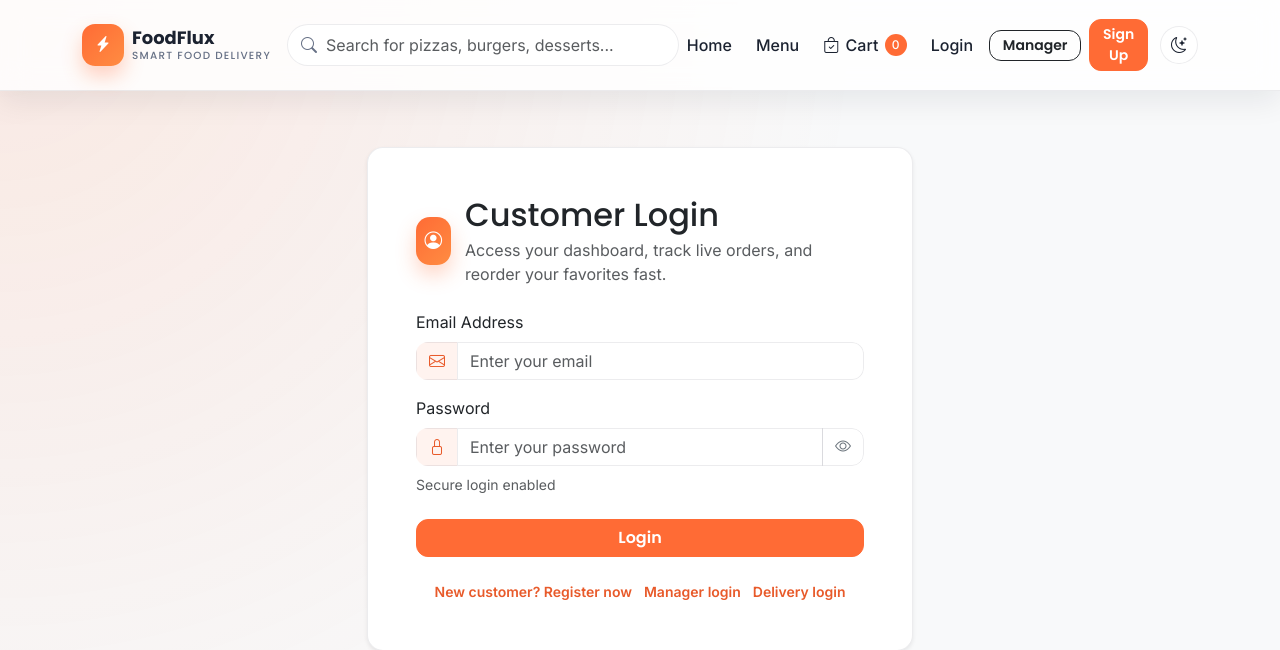
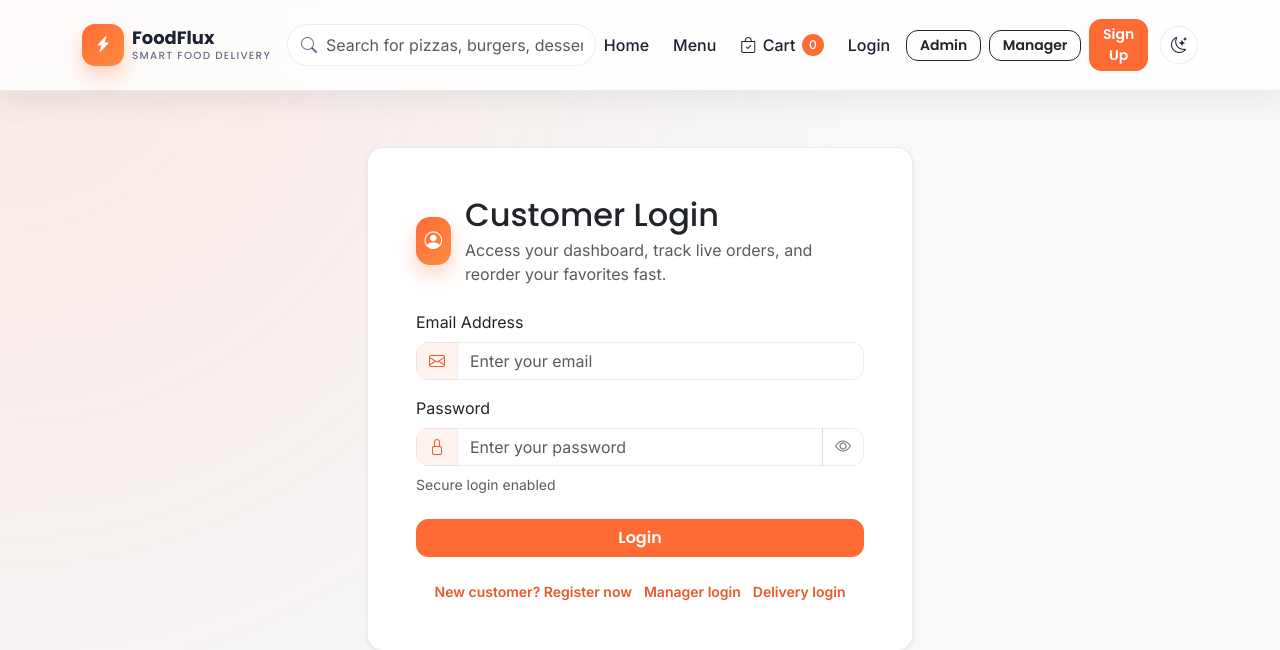
Before and after one commit to Gopikrishna916/FoodFlux, a Flask app: page /login in a window 1280 px wide. Shown: the top 650 px of the page. Run offline with Flask 3, Linux system fonts and the light colour scheme; data comes from the database, SQL or seed files in the repository; data that the repository does not hold is empty.

Commit message:
Finalize live auth and role split

```diff
--- a/app.py
+++ b/app.py
@@ -53,6 +53,7 @@ OTP_MAX_REQUESTS = 5
 OTP_REQUEST_WINDOW_MINUTES = 15
 OTP_MAX_VERIFY_ATTEMPTS = 5
 OTP_SMS_PROVIDER = os.environ.get("OTP_SMS_PROVIDER", "mock").strip().lower()
+USE_REAL_SMS = os.environ.get("USE_REAL_SMS", "false").strip().lower() in {"1", "true", "yes", "on"}
 
 DELIVERY_STAFF = [
     ("Rahul Sharma", "rahul@ckfood.com", "delivery123", "9000000002"),
@@ -140,6 +141,12 @@ def delivery_allowed_actions(status):
 
 def customer_details_visible_for_delivery(status):
     return status in {"Ready for Pickup", "Rider Assigned", "Picked Up", "On the Way", "Near Customer", "Delivered"}
+
+
+def safe_next_url(next_url, fallback_endpoint):
+    if next_url and next_url.startswith("/") and not next_url.startswith("//"):
+        return next_url
+    return url_for(fallback_endpoint)
 
 
 def get_db():
@@ -400,11 +407,19 @@ def ensure_performance_indexes(db):
 
 def seed_staff_users(db):
     manager_password_hash = generate_password_hash(MANAGER_PASSWORD)
+    admin_password_hash = generate_password_hash(ADMIN_PASSWORD)
     manager_mobile = normalize_mobile(MANAGER_MOBILE) or MANAGER_MOBILE
     existing_staff_rows = db.execute("SELECT email, mobile_number FROM staff_users").fetchall()
     existing_emails = {row["email"].lower() for row in existing_staff_rows}
     existing_mobiles = {normalize_mobile(row["mobile_number"]) for row in existing_staff_rows if row["mobile_number"]}
     existing_mobiles.discard(None)
+
+    if ADMIN_EMAIL.lower() not in existing_emails:
+        db.execute(
+            "INSERT INTO staff_users (name, email, mobile_number, mobile_verified, password, role) VALUES (?, ?, ?, 1, ?, ?)",
+            ("FoodFlux Admin", ADMIN_EMAIL, None, admin_password_hash, "admin"),
+        )
+        existing_emails.add(ADMIN_EMAIL.lower())
 
     if MANAGER_EMAIL.lower() not in existing_emails:
         db.execute(
@@ -739,6 +754,10 @@ def send_sms_via_msg91(mobile_number, otp_code):
 
 
 def send_otp_sms(mobile_number, otp_code):
+    if not USE_REAL_SMS:
+        print(f"[OTP-MOCK] OTP for {mobile_number}: {otp_code}")
+        return True, None
+
     provider = OTP_SMS_PROVIDER
     if provider == "twilio":
         return send_sms_via_twilio(mobile_number, otp_code)
@@ -746,7 +765,6 @@ def send_otp_sms(mobile_number, otp_code):
         return send_sms_via_fast2sms(mobile_number, otp_code)
     if provider == "msg91":
         return send_sms_via_msg91(mobile_number, otp_code)
-    # Mock provider keeps flow non-breaking in environments without SMS credentials.
     print(f"[OTP-MOCK] OTP for {mobile_number}: {otp_code}")
     return True, None
 
@@ -843,7 +861,7 @@ def login_required(func):
     def wrapper(*args, **kwargs):
         if session.get("account_role") != "customer" or not session.get("user_id"):
             flash("Please log in to continue.", "warning")
-            return redirect(url_for("login"))
+            return redirect(url_for("login", next=request.full_path if request.query_string else request.path))
         return func(*args, **kwargs)
 
     wrapper.__name__ = func.__name__
@@ -865,7 +883,15 @@ def role_required(*allowed_roles):
 
 
 def admin_required(func):
+    return role_required("admin")(func)
+
+
+def manager_required(func):
     return role_required("manager")(func)
+
+
+def staff_order_required(func):
+    return role_required("admin", "manager")(func)
 
 
 def delivery_required(func):
@@ -1098,7 +1124,7 @@ def clear_otp_rate_state(recipient, purpose):
 
 
 def staff_role_is_valid(role):
-    return role in {"manager", "delivery_partner"}
+    return role in {"admin", "manager", "delivery_partner"}
 
 
 def set_staff_session(staff):
@@ -1221,7 +1247,7 @@ def get_unread_notification_count():
             one=True,
         )
         return row["c"] if row else 0
-    if role == "manager":
+    if role in ("admin", "manager"):
         row = query_db(
             "SELECT COUNT(*) AS c FROM notifications WHERE target_type = 'manager' AND target_id = 'global' AND is_read = 0",
             one=True,
@@ -1370,7 +1396,7 @@ def request_otp():
 
     otp_code, expires_at = create_otp_challenge(mobile_number, purpose)
     sms_sent, sms_error = send_otp_sms(mobile_number, otp_code)
-    if not sms_sent and os.environ.get("RENDER"):
+    if not sms_sent and USE_REAL_SMS:
         return jsonify({"ok": False, "error": f"Failed to send OTP SMS. {sms_error or ''}".strip()}), 502
 
     session["otp_challenge_mobile"] = mobile_number
@@ -1384,7 +1410,7 @@ def request_otp():
         "expires_at": expires_at,
         "resend_after_seconds": OTP_REQUEST_COOLDOWN_SECONDS,
     }
-    if not os.environ.get("RENDER"):
+    if not USE_REAL_SMS:
         response_payload["dev_otp"] = otp_code
     return jsonify(response_payload)
 
@@ -1467,6 +1493,7 @@ def mobile_login():
     payload = request.get_json(silent=True) or request.form
     mobile_number = normalize_mobile(payload.get("mobile_number"))
     password = (payload.get("password") or "").strip()
+    next_url = payload.get("next")
 
     if not mobile_number or not password:
         return jsonify({"ok": False, "error": "Mobile number and password are required."}), 400
@@ -1483,13 +1510,14 @@ def mobile_login():
     session["user_name"] = user["name"]
     session["user_email"] = user["email"]
     session["account_role"] = "customer"
-    return jsonify({"ok": True, "message": "Login successful.", "redirect": url_for("customer_dashboard")})
+    return jsonify({"ok": True, "message": "Login successful.", "redirect": safe_next_url(next_url, "customer_dashboard")})
 
 
 @app.route("/api/auth/mobile/login-otp", methods=["POST"])
 def mobile_login_with_otp():
     payload = request.get_json(silent=True) or request.form
     requested_mobile = normalize_mobile(payload.get("mobile_number"))
+    next_url = payload.get("next")
 
     verified_mobile, otp_error = get_verified_mobile_for_purpose("login")
     if otp_error:
@@ -1511,7 +1539,7 @@ def mobile_login_with_otp():
     session["user_email"] = user["email"]
     session["account_role"] = "customer"
     clear_otp_session()
-    return jsonify({"ok": True, "message": "OTP login successful.", "redirect": url_for("customer_dashboard")})
+    return jsonify({"ok": True, "message": "OTP login successful.", "redirect": safe_next_url(next_url, "customer_dashboard")})
 
 
 @app.route("/api/auth/staff/mobile/login", methods=["POST"])
@@ -1532,7 +1560,7 @@ def staff_mobile_login():
     return jsonify({
         "ok": True,
         "message": "Login successful.",
-        "redirect": url_for("admin_dashboard") if staff["role"] == "manager" else url_for("delivery_dashboard"),
+        "redirect": url_for("admin_dashboard") if staff["role"] == "admin" else (url_for("manager_dashboard") if staff["role"] == "manager" else url_for("delivery_dashboard")),
     })
 
 
@@ -1566,7 +1594,7 @@ def staff_mobile_login_with_otp():
     return jsonify({
         "ok": True,
         "message": "OTP login successful.",
-        "redirect": url_for("admin_dashboard") if staff["role"] == "manager" else url_for("delivery_dashboard"),
+        "redirect": url_for("admin_dashboard") if staff["role"] == "admin" else (url_for("manager_dashboard") if staff["role"] == "manager" else url_for("delivery_dashboard")),
     })
 
 
@@ -1619,6 +1647,8 @@ def login():
     if session.get("account_role") == "customer" and session.get("user_id"):
         return redirect(url_for("customer_dashboard"))
     if session.get("account_role") == "manager" and session.get("staff_id"):
+        return redirect(url_for("manager_dashboard"))
+    if session.get("account_role") == "admin" and session.get("staff_id"):
         return redirect(url_for("admin_dashboard"))
     if session.get("account_role") == "delivery_partner" and session.get("staff_id"):
         return redirect(url_for("delivery_dashboard"))
@@ -1626,6 +1656,7 @@ def login():
     if request.method == "POST":
         email = (request.form.get("email") or "").strip().lower()
         password = request.form.get("password") or ""
+        next_url = request.form.get("next") or request.args.get("next")
 
         if not email or not password:
             flash("Email and password are required.", "danger")
@@ -1638,12 +1669,45 @@ def login():
             session["user_email"] = user["email"]
             session["account_role"] = "customer"
             flash(f"Welcome, {user['name']}!", "success")
-            return redirect(url_for("customer_dashboard"))
+            return redirect(safe_next_url(next_url, "customer_dashboard"))
 
         flash("Invalid email or password.", "danger")
         return redirect(url_for("login"))
 
     return render_template("login.html")
+
+
+@app.route("/admin_login", methods=["GET", "POST"])
+def admin_login():
+    if session.get("account_role") == "admin" and session.get("staff_id"):
+        return redirect(url_for("admin_dashboard"))
+
+    if request.method == "POST":
+        email = (request.form.get("email") or "").strip().lower()
+        password = request.form.get("password") or ""
+
+        if not email or not password:
+            flash("Email and password are required.", "danger")
+            return redirect(url_for("admin_login"))
+
+        staff = query_db(
+            "SELECT id, name, email, role, password FROM staff_users WHERE LOWER(email) = ? AND role = 'admin' AND is_active = 1",
+            (email,),
+            one=True,
+        )
+        if staff and check_password_hash(staff["password"], password):
+            session["staff_id"] = staff["id"]
+            session["staff_name"] = staff["name"]
+            session["staff_email"] = staff["email"]
+            session["staff_role"] = staff["role"]
+            session["account_role"] = "admin"
+            flash(f"Welcome, {staff['name']}!", "success")
+            return redirect(url_for("admin_dashboard"))
+
+        flash("Invalid admin credentials.", "danger")
+        return redirect(url_for("admin_login"))
+
+    return render_template("admin_login.html")
 
 
 @app.route("/customer/dashboard")
@@ -1728,7 +1792,7 @@ def logout():
 @app.route("/manager/login", methods=["GET", "POST"])
 def manager_login():
     if session.get("account_role") == "manager" and session.get("staff_id"):
-        return redirect(url_for("admin_dashboard"))
+        return redirect(url_for("manager_dashboard"))
 
     if request.method == "POST":
         email = (request.form.get("email") or "").strip().lower()
@@ -1750,7 +1814,7 @@ def manager_login():
             session["staff_role"] = staff["role"]
             session["account_role"] = "manager"
             flash(f"Welcome, {staff['name']}!", "success")
-            return redirect(url_for("admin_dashboard"))
+            return redirect(url_for("manager_dashboard"))
 
         flash("Invalid manager credentials.", "danger")
         return redirect(url_for("manager_login"))
@@ -2277,11 +2341,6 @@ def rate_service(order_id):
     return redirect(url_for("track_order", order_id=order_id))
 
 
-@app.route("/admin_login", methods=["GET", "POST"])
-def admin_login():
-    return redirect(url_for("manager_login"))
-
-
 @app.route("/admin_logout")
 def admin_logout():
     return redirect(url_for("logout"))
@@ -2322,7 +2381,7 @@ def notifications_center():
             "SELECT * FROM notifications WHERE target_type = 'customer' AND target_id = ? ORDER BY created_at DESC LIMIT 100",
             (str(session.get("user_id")),),
         )
-    elif role == "manager":
+    elif role in ("admin", "manager"):
         notifications = query_db(
             "SELECT * FROM notifications WHERE target_type = 'manager' AND target_id = 'global' ORDER BY created_at DESC LIMIT 100"
         )
@@ -2346,7 +2405,7 @@ def notifications_api():
             "SELECT * FROM notifications WHERE target_type = 'customer' AND target_id = ? ORDER BY created_at DESC LIMIT 50",
             (str(session.get("user_id")),),
         )
-    elif role == "manager":
+    elif role in ("admin", "manager"):
         notifications = query_db(
             "SELECT * FROM notifications WHERE target_type = 'manager' AND target_id = 'global' ORDER BY created_at DESC LIMIT 50"
         )
@@ -2385,7 +2444,7 @@ def notifications_mark_read_api():
             "UPDATE notifications SET is_read = 1 WHERE target_type = 'customer' AND target_id = ?",
             (str(session.get("user_id")),),
         )
-    elif role == "manager":
+    elif role in ("admin", "manager"):
         db.execute("UPDATE notifications SET is_read = 1 WHERE target_type = 'manager' AND target_id = 'global'")
     elif role == "delivery_partner" and session.get("staff_name"):
         db.execute(
@@ -2399,7 +2458,7 @@ def notifications_mark_read_api():
 
 
 @app.route("/admin")
-@app.route("/manager/dashboard")
+@app.route("/admin/dashboard")
 @admin_required
 def admin_dashboard():
     update_due_delivery_statuses()
@@ -2457,6 +2516,72 @@ def admin_dashboard():
         }
     )
     return render_template(
+        "admin_dashboard.html",
+        foods=foods,
+        order_stats=order_stats,
+        delivery_panel=delivery_panel,
+        realtime_token=realtime_token,
+    )
+
+
+@app.route("/manager/dashboard")
+@manager_required
+def manager_dashboard():
+    update_due_delivery_statuses()
+    foods = query_db("SELECT * FROM foods ORDER BY id DESC")
+    order_stats = query_db(
+        '''
+        SELECT
+            COUNT(*) AS total_orders,
+            SUM(CASE WHEN status = 'Delivered' THEN 1 ELSE 0 END) AS delivered_orders,
+            SUM(CASE WHEN status NOT IN ('Delivered', 'Cancelled', 'Rejected') THEN 1 ELSE 0 END) AS active_orders
+        FROM orders
+        ''',
+        one=True,
+    )
+    delivery_panel = query_db(
+        '''
+        SELECT
+            o.delivery_person,
+            COUNT(*) AS assigned_orders,
+            SUM(CASE WHEN o.status = 'Delivered' THEN 1 ELSE 0 END) AS delivered_orders,
+            SUM(CASE WHEN o.status NOT IN ('Delivered', 'Cancelled', 'Rejected') THEN 1 ELSE 0 END) AS active_orders,
+            COALESCE(
+                (
+                    SELECT o2.status
+                    FROM orders o2
+                    WHERE o2.delivery_person = o.delivery_person
+                    ORDER BY o2.created_at DESC
+                    LIMIT 1
+                ),
+                'Idle'
+            ) AS latest_status
+        FROM orders o
+        WHERE o.delivery_person IS NOT NULL AND TRIM(o.delivery_person) != ''
+        GROUP BY o.delivery_person
+        ORDER BY active_orders DESC, assigned_orders DESC
+        '''
+    )
+    realtime_token = build_live_token(
+        {
+            "stats": {
+                "total": order_stats["total_orders"] or 0,
+                "active": order_stats["active_orders"] or 0,
+                "delivered": order_stats["delivered_orders"] or 0,
+            },
+            "panel": [
+                {
+                    "delivery_person": row["delivery_person"],
+                    "latest_status": row["latest_status"],
+                    "active_orders": row["active_orders"] or 0,
+                    "delivered_orders": row["delivered_orders"] or 0,
+                    "assigned_orders": row["assigned_orders"] or 0,
+                }
+                for row in delivery_panel
+            ],
+        }
+    )
+    return render_template(
         "manager_dashboard.html",
         foods=foods,
         order_stats=order_stats,
@@ -2467,7 +2592,7 @@ def admin_dashboard():
 
 @app.route("/admin/orders")
 @app.route("/manager/orders")
-@admin_required
+@staff_order_required
 def admin_orders():
     update_due_delivery_statuses()
     orders = query_db(
@@ -2635,7 +2760,7 @@ def delete_food(food_id):
 
 @app.route("/admin/order/status/<int:order_id>/<status>")
 @app.route("/manager/order/status/<int:order_id>/<status>")
-@admin_required
+@staff_order_required
 def update_order_status(order_id, status):
     db = get_db()
     order = db.execute("SELECT id, status FROM orders WHERE id = ?", (order_id,)).fetchone()
--- a/render.yaml
+++ b/render.yaml
@@ -11,3 +11,5 @@ services:
         value: 3.10.9
       - key: OTP_SMS_PROVIDER
         value: mock
+      - key: USE_REAL_SMS
+        value: false
--- a/static/js/main.js
+++ b/static/js/main.js
@@ -339,6 +339,12 @@ document.addEventListener("DOMContentLoaded", function () {
                 showLiveToast("OTP sent", response.message || "OTP generated successfully.", "alert-success");
                 if (response.dev_otp) {
                     showLiveToast("Development OTP", `Use code ${response.dev_otp} while testing locally.`, "alert-info");
+                    window.setTimeout(function () {
+                        const otpField = form.querySelector('input[name="otp_code"]');
+                        if (otpField) {
+                            otpField.value = response.dev_otp;
+                        }
+                    }, 1200);
                 }
             })
             .catch(function (error) {
@@ -359,10 +365,14 @@ document.addEventListener("DOMContentLoaded", function () {
         const role = (formData.get("role") || form.getAttribute("data-role") || "").toString().trim();
         const password = (formData.get("password") || "").toString();
         const fullName = (formData.get("full_name") || formData.get("name") || "").toString().trim();
+        const nextUrl = (formData.get("next") || "").toString().trim();
 
         const sharedPayload = { purpose, mobile_number: mobileNumber };
         if (role) {
             sharedPayload.role = role;
+        }
+        if (nextUrl) {
+            sharedPayload.next = nextUrl;
         }
 
         function verifyOtpIfNeeded() {
@@ -407,11 +417,13 @@ document.addEventListener("DOMContentLoaded", function () {
             if (otpCode) {
                 return postJson("/api/auth/mobile/login-otp", {
                     mobile_number: mobileNumber,
+                    next: nextUrl,
                 });
             }
             return postJson("/api/auth/mobile/login", {
                 mobile_number: mobileNumber,
                 password,
+                next: nextUrl,
             });
         }
 
--- a/templates/admin_dashboard.html
+++ b/templates/admin_dashboard.html
@@ -7,6 +7,7 @@
     </div>
     <div>
         <a href="{{ url_for('admin_foods') }}" class="btn btn-primary">Add New Food</a>
+        <a href="{{ url_for('admin_users') }}" class="btn btn-outline-dark">Users</a>
         <a href="{{ url_for('admin_orders') }}" class="btn btn-outline-secondary">View Orders</a>
     </div>
 </div>
--- a/templates/base.html
+++ b/templates/base.html
@@ -59,9 +59,15 @@
                     <li class="nav-item"><a class="nav-link" href="{{ url_for('notifications_center') }}">Notifications{% if unread_notification_count %} ({{ unread_notification_count }}){% endif %}</a></li>
                     <li class="nav-item"><span class="nav-link disabled">Hi, {{ session.user_name }}</span></li>
                     <li class="nav-item"><a class="btn btn-sm btn-outline-danger nav-cta" href="{{ url_for('logout') }}">Logout</a></li>
+                    {% elif session.account_role == 'admin' %}
+                    <li class="nav-item"><a class="nav-link" href="{{ url_for('admin_dashboard') }}">Admin</a></li>
+                    <li class="nav-item"><a class="nav-link" href="{{ url_for('admin_users') }}">Users</a></li>
+                    <li class="nav-item"><a class="nav-link" href="{{ url_for('notifications_center') }}">Notifications{% if unread_notification_count %} ({{ unread_notification_count }}){% endif %}</a></li>
+                    <li class="nav-item"><span class="nav-link disabled">Hi, {{ session.staff_name }}</span></li>
+                    <li class="nav-item"><a class="btn btn-sm btn-outline-danger nav-cta" href="{{ url_for('logout') }}">Logout</a></li>
                     {% elif session.account_role == 'manager' %}
-                    <li class="nav-item"><a class="nav-link" href="{{ url_for('admin_dashboard') }}">Manager</a></li>
-                    <li class="nav-item"><a class="nav-link" href="{{ url_for('admin_users') }}">Users</a></li>
+                    <li class="nav-item"><a class="nav-link" href="{{ url_for('manager_dashboard') }}">Manager</a></li>
+                    <li class="nav-item"><a class="nav-link" href="{{ url_for('admin_orders') }}">Orders</a></li>
                     <li class="nav-item"><a class="nav-link" href="{{ url_for('notifications_center') }}">Notifications{% if unread_notification_count %} ({{ unread_notification_count }}){% endif %}</a></li>
                     <li class="nav-item"><span class="nav-link disabled">Hi, {{ session.staff_name }}</span></li>
                     <li class="nav-item"><a class="btn btn-sm btn-outline-danger nav-cta" href="{{ url_for('logout') }}">Logout</a></li>
@@ -72,6 +78,7 @@
                     <li class="nav-item"><a class="btn btn-sm btn-outline-danger nav-cta" href="{{ url_for('logout') }}">Logout</a></li>
                     {% else %}
                     <li class="nav-item"><a class="nav-link" href="{{ url_for('login') }}">Login</a></li>
+                    <li class="nav-item"><a class="btn btn-sm btn-outline-dark nav-cta" href="{{ url_for('admin_login') }}">Admin</a></li>
                     <li class="nav-item"><a class="btn btn-sm btn-outline-dark nav-cta" href="{{ url_for('manager_login') }}">Manager</a></li>
                     <li class="nav-item"><a class="btn btn-sm btn-primary nav-cta" href="{{ url_for('register') }}">Sign Up</a></li>
                     {% endif %}
--- a/templates/login.html
+++ b/templates/login.html
@@ -13,6 +13,7 @@
                 </div>
 
                 <form method="post" class="js-login-form" novalidate>
+                    <input type="hidden" name="next" value="{{ request.args.get('next', '') }}" />
                     <div class="mb-3">
                         <label class="form-label">Email Address</label>
                         <div class="input-group auth-input-group">
@@ -62,6 +63,7 @@
 
                 <form id="customerMobileLoginForm" class="js-mobile-auth-form" data-purpose="login">
                     <input type="hidden" name="purpose" value="login" />
+                    <input type="hidden" name="next" value="{{ request.args.get('next', '') }}" />
                     <div class="mb-3">
                         <label class="form-label">Mobile Number</label>
                         <div class="input-group auth-input-group">
```
Also changed, not shown: templates/manager_dashboard.html (+1 -9 lines).
